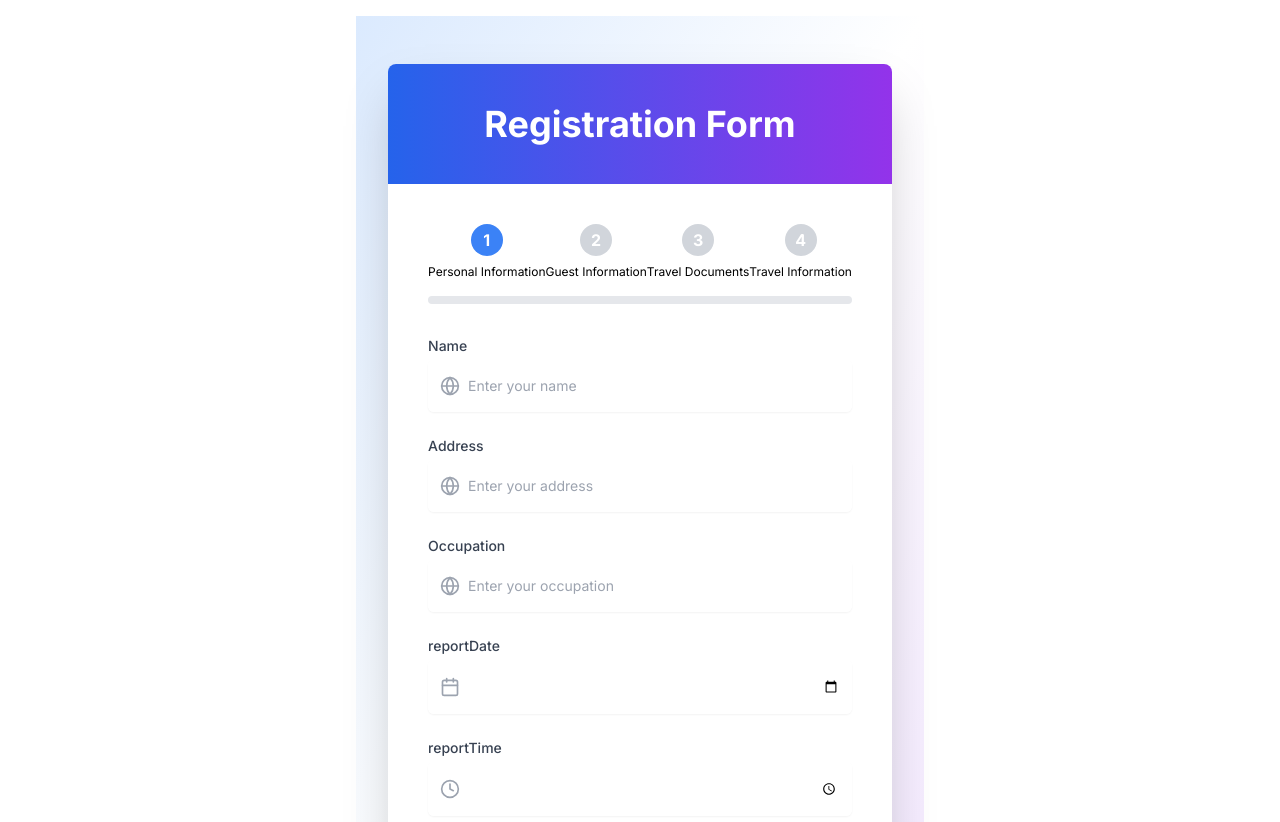
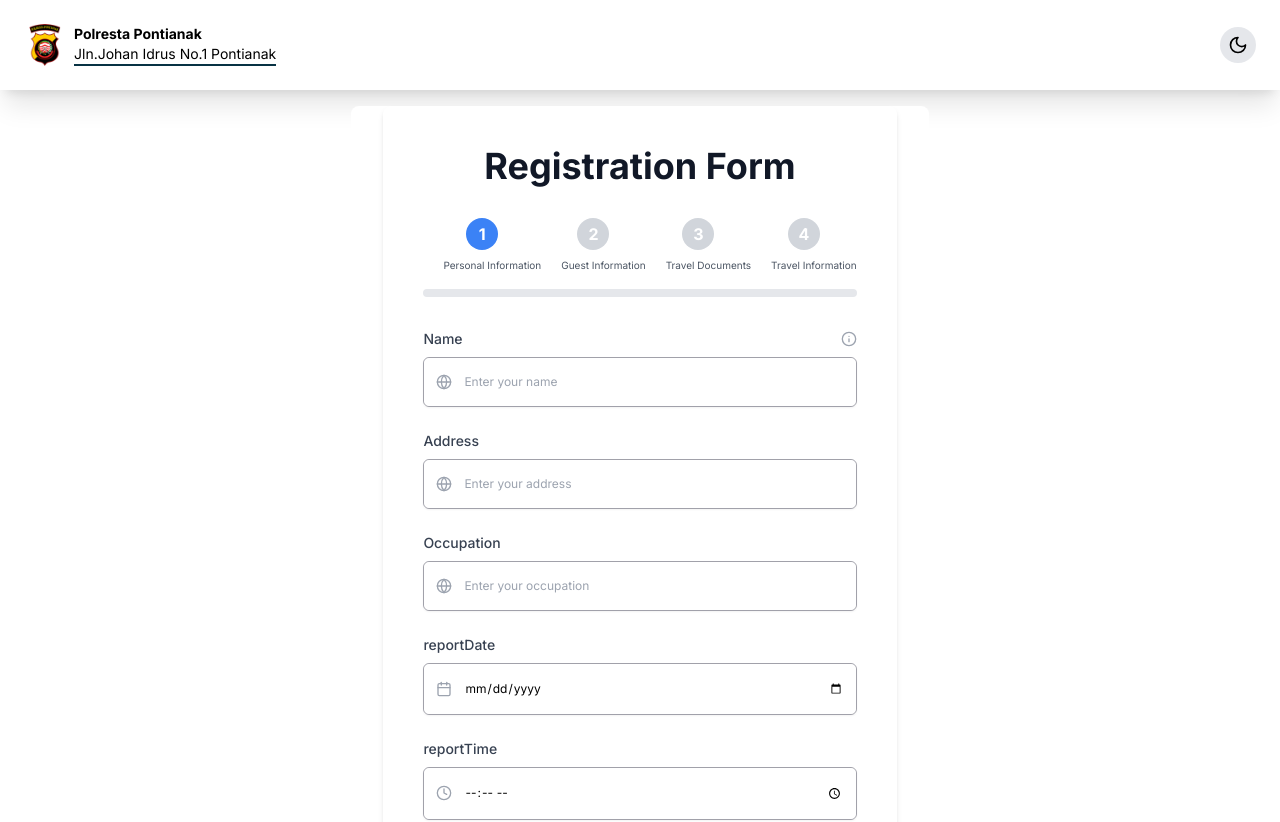
Before and after one commit to andikyudo/oa.polrestaptk.org, a Next.js app: page /form in a window 1280 px wide. Shown: the top 822 px of the page. Built offline with nearby package versions, Linux system fonts and the light colour scheme.

Commit message:
Form Fitur Step, Info-PopUp

```diff
--- /dev/null
+++ b/app/form/actions.ts
@@ -0,0 +1,44 @@
+"use server";
+
+import { revalidatePath } from "next/cache";
+
+export async function submitSTMD(prevState: any, formData: FormData) {
+	// In a real application, you would process and store the form data here
+	// For this example, we'll just simulate a submission delay
+	await new Promise((resolve) => setTimeout(resolve, 1000));
+
+	const sponsorInfo = {
+		name: formData.get("sponsorName"),
+		address: formData.get("sponsorAddress"),
+		occupation: formData.get("sponsorOccupation"),
+		reportDate: formData.get("reportDate"),
+		reportTime: formData.get("reportTime"),
+	};
+
+	const guestInfo = {
+		name: formData.get("guestName"),
+		address: formData.get("guestAddress"),
+		nationality: formData.get("nationality"),
+		placeOfBirth: formData.get("placeOfBirth"),
+		dateOfBirth: formData.get("dateOfBirth"),
+		profession: formData.get("profession"),
+		passportNumber: formData.get("passportNumber"),
+		passportExpiry: formData.get("passportExpiry"),
+		visaType: formData.get("visaType"),
+		visaDuration: formData.get("visaDuration"),
+		arrivalDate: formData.get("arrivalDate"),
+		arrivalFrom: formData.get("arrivalFrom"),
+		purposeOfVisit: formData.get("purposeOfVisit"),
+		departureDate: formData.get("departureDate"),
+		nextDestination: formData.get("nextDestination"),
+		nextCountry: formData.get("nextCountry"),
+		cityInIndonesia: formData.get("cityInIndonesia"),
+	};
+
+	console.log("STMD Form submitted:", { sponsorInfo, guestInfo });
+
+	// Revalidate the page to reflect the new data
+	revalidatePath("/");
+
+	return { success: true, message: "STMD submitted successfully!" };
+}
--- a/app/form/page.tsx
+++ b/app/form/page.tsx
@@ -1,6 +1,6 @@
 "use client";
 
-import { useState } from "react";
+import { useState, useEffect } from "react";
 import {
 	CalendarIcon,
 	ClockIcon,
@@ -17,9 +17,11 @@ import {
 import { useFormState } from "../hooks/useFormState";
 import { InputField } from "../../components/InputField";
 import { useLanguage } from "../../components/LanguageContext";
+import { useHeader } from "../../components/HeaderContext";
 
 export default function RegistrationForm() {
 	const { t } = useLanguage();
+	const { setShowHeader } = useHeader();
 	const [currentStep, setCurrentStep] = useState(1);
 	const { state: formData, handleChange } = useFormState({
 		// ... (state remains the same)
@@ -70,16 +72,33 @@ export default function RegistrationForm() {
 		},
 	];
 
+	const getInfoText = (field: string) => {
+		switch (field) {
+			case "name":
+				return t("name_info");
+			case "passport_number":
+				return t("passport_number_info");
+			case "visa_type":
+				return t("visa_type_info");
+			// Add more cases for other fields that need info
+			default:
+				return undefined;
+		}
+	};
+
+	useEffect(() => {
+		setShowHeader(true);
+		return () => setShowHeader(false);
+	}, [setShowHeader]);
+
 	return (
-		<div className='min-h-screen bg-gradient-to-br from-blue-100 via-white to-purple-100 dark:from-gray-900 dark:via-gray-800 dark:to-blue-900 py-12 px-4 sm:px-6 lg:px-8 transition-all duration-500'>
-			<div className='max-w-4xl mx-auto'>
-				<div className='bg-white dark:bg-gray-800 shadow-2xl rounded-lg overflow-hidden transform transition-all duration-500 hover:scale-105'>
-					<div className='bg-gradient-to-r from-blue-600 to-purple-600 dark:from-blue-800 dark:to-purple-800 p-6 sm:p-10'>
-						<h1 className='text-3xl sm:text-4xl font-bold text-center text-white'>
+		<div className='min-h-screen bg-white    lg:px-8 transition-all duration-500 rounded-lg'>
+			<div className=' max-w-4xl mx-auto'>
+				<div className='bg-white dark:bg-gray-800 shadow-md rounded-lg overflow-hidden'>
+					<div className='p-6 sm:p-10'>
+						<h1 className='text-3xl sm:text-4xl font-bold text-center text-gray-900 dark:text-white mb-8'>
 							{t("registration_form")}
 						</h1>
-					</div>
-					<div className='p-6 sm:p-10'>
 						<div className='mb-8'>
 							<div className='flex justify-between items-center'>
 								{steps.map((step, index) => (
@@ -90,16 +109,18 @@ export default function RegistrationForm() {
 													? "bg-green-500"
 													: currentStep === index + 1
 													? "bg-blue-500"
-													: "bg-gray-300"
+													: "bg-gray-300 dark:bg-gray-600"
 											} text-white font-bold`}
 										>
 											{currentStep > index + 1 ? "✓" : index + 1}
 										</div>
-										<div className='text-xs mt-2'>{step.title}</div>
+										<div className='text-[10px] pl-5 mt-2 text-gray-600 dark:text-gray-400'>
+											{step.title}
+										</div>
 									</div>
 								))}
 							</div>
-							<div className='mt-4 h-2 bg-gray-200 rounded-full'>
+							<div className='mt-4 h-2 bg-gray-200 dark:bg-gray-700 rounded-full'>
 								<div
 									className='h-full bg-blue-500 rounded-full transition-all duration-500 ease-out'
 									style={{
@@ -109,7 +130,7 @@ export default function RegistrationForm() {
 							</div>
 						</div>
 						<form onSubmit={handleSubmit}>
-							<div className='space-y-6'>
+							<div className='space-y-6 '>
 								{steps[currentStep - 1].fields.map((field) => (
 									<InputField
 										key={field}
@@ -147,6 +168,7 @@ export default function RegistrationForm() {
 										}
 										value={formData[field as keyof typeof formData]}
 										onChange={handleChange}
+										infoText={getInfoText(field)}
 									/>
 								))}
 							</div>
@@ -155,7 +177,7 @@ export default function RegistrationForm() {
 									<button
 										type='button'
 										onClick={() => setCurrentStep(currentStep - 1)}
-										className='bg-gray-300 hover:bg-gray-400 text-gray-800 font-bold py-2 px-4 rounded inline-flex items-center transition duration-300 ease-in-out transform hover:-translate-y-1 hover:scale-105'
+										className='bg-gray-200 dark:bg-gray-700 hover:bg-gray-300 dark:hover:bg-gray-600 text-gray-800 dark:text-white font-bold py-2 px-4 rounded inline-flex items-center transition duration-300 ease-in-out'
 									>
 										<ChevronLeftIcon className='h-5 w-5 mr-2' />
 										{t("previous")}
@@ -165,7 +187,7 @@ export default function RegistrationForm() {
 									<button
 										type='button'
 										onClick={() => setCurrentStep(currentStep + 1)}
-										className='bg-blue-500 hover:bg-blue-600 text-white font-bold py-2 px-4 rounded inline-flex items-center transition duration-300 ease-in-out transform hover:-translate-y-1 hover:scale-105'
+										className='bg-blue-500 hover:bg-blue-600 text-white font-bold py-2 px-4 rounded inline-flex items-center transition duration-300 ease-in-out ml-auto'
 									>
 										{t("next")}
 										<ChevronRightIcon className='h-5 w-5 ml-2' />
@@ -173,7 +195,7 @@ export default function RegistrationForm() {
 								) : (
 									<button
 										type='submit'
-										className='bg-green-500 hover:bg-green-600 text-white font-bold py-2 px-4 rounded inline-flex items-center transition duration-300 ease-in-out transform hover:-translate-y-1 hover:scale-105'
+										className='bg-green-500 hover:bg-green-600 text-white font-bold py-2 px-4 rounded inline-flex items-center transition duration-300 ease-in-out ml-auto'
 									>
 										{t("submit_registration")}
 									</button>
--- a/components/InputField.tsx
+++ b/components/InputField.tsx
@@ -1,7 +1,7 @@
 "use client";
 
-import React from "react";
-import { LucideIcon } from "lucide-react";
+import React, { useState } from "react";
+import { LucideIcon, Info } from "lucide-react";
 
 interface InputFieldProps {
 	name: string;
@@ -11,6 +11,7 @@ interface InputFieldProps {
 	type?: string;
 	value: string;
 	onChange: (e: React.ChangeEvent<HTMLInputElement>) => void;
+	infoText?: string; // New prop for info text
 }
 
 export const InputField: React.FC<InputFieldProps> = ({
@@ -21,19 +22,39 @@ export const InputField: React.FC<InputFieldProps> = ({
 	type = "text",
 	value,
 	onChange,
+	infoText,
 }) => {
+	const [showInfo, setShowInfo] = useState(false);
+
 	return (
 		<div className='relative mb-6'>
-			<label
-				htmlFor={name}
-				className='block text-sm font-medium text-gray-700 dark:text-gray-300 mb-1'
-			>
-				{label}
-			</label>
-			<div className='relative mt-1 rounded-md shadow-sm'>
+			<div className='flex items-center justify-between mb-1'>
+				<label
+					htmlFor={name}
+					className='block text-sm font-medium text-gray-700 dark:text-gray-300'
+				>
+					{label}
+				</label>
+				{infoText && (
+					<button
+						type='button'
+						onClick={() => setShowInfo(!showInfo)}
+						className='ml-2 text-gray-400 hover:text-gray-500 focus:outline-none'
+						aria-label={`Show information for ${label}`}
+					>
+						<Info className='h-4 w-4' />
+					</button>
+				)}
+			</div>
+			{showInfo && (
+				<div className='absolute z-10 mt-1 p-2 bg-yellow-300 dark:bg-yellow-300 border border-gray-200 dark:border-gray-700 rounded-md shadow-lg text-xs text-gray-600 dark:text-black'>
+					{infoText}
+				</div>
+			)}
+			<div className='relative mt-2 rounded-md shadow-sm border border-zinc-400'>
 				<div className='pointer-events-none absolute inset-y-0 left-0 flex items-center pl-3'>
 					<Icon
-						className='h-5 w-5 text-gray-400 dark:text-gray-500'
+						className='h-4 w-4 text-gray-400 dark:text-gray-500'
 						aria-hidden='true'
 					/>
 				</div>
@@ -43,7 +64,7 @@ export const InputField: React.FC<InputFieldProps> = ({
 					name={name}
 					value={value}
 					onChange={onChange}
-					className='block w-full pr-3 py-4 rounded-md border-gray-300 dark:border-gray-600 pl-10 focus:border-blue-500 focus:ring-blue-500 dark:bg-gray-700 text-white sm:text-sm'
+					className='block w-full pr-3 py-4 rounded-md border-gray-300 dark:border-gray-600 pl-10 focus:border-red-500 focus:ring-blue-500 dark:bg-gray-700 text-black dark:text-white sm:text-xs'
 					placeholder={placeholder}
 					required
 				/>
--- a/components/LanguageProvider.tsx
+++ b/components/LanguageProvider.tsx
@@ -54,6 +54,11 @@ const translations: Record<Language, Record<string, string>> = {
 		enter_occupation: "Enter your occupation",
 		select_date: "Select date",
 		select_time: "Select time",
+		name_info: "Enter your full name as it appears on your official documents.",
+		passport_number_info:
+			"Your passport number can be found on the main page of your passport.",
+		visa_type_info:
+			"Select the type of visa you are applying for or currently hold.",
 		// Tambahkan terjemahan lainnya sesuai kebutuhan
 	},
 	id: {
@@ -114,6 +119,7 @@ const translations: Record<Language, Record<string, string>> = {
 		enter_nextDestination: "Masukkan tujuan selanjutnya",
 		enter_nextCountry: "Masukkan negara selanjutnya",
 		enter_cityInIndonesia: "Masukkan kota di Indonesia",
+		name_info: "Lengkapi Nama Sponsor",
 		// ... tambahkan terjemahan lainnya jika diperlukan
 	},
 	zh: {
--- /dev/null
+++ b/components/StepIndicator.tsx
@@ -0,0 +1,60 @@
+// components/StepIndicator.tsx
+import React from "react";
+import { Check } from "lucide-react";
+
+interface StepIndicatorProps {
+	steps: string[];
+	currentStep: number;
+}
+
+const StepIndicator: React.FC<StepIndicatorProps> = ({
+	steps,
+	currentStep,
+}) => {
+	return (
+		<div className='w-full bg-gray-100 dark:bg-gray-700 px-6 py-4'>
+			<div className='max-w-3xl mx-auto flex justify-between items-center'>
+				{steps.map((step, index) => (
+					<div key={step} className='flex flex-col items-center'>
+						<div className='relative'>
+							<div
+								className={`w-8 h-8 rounded-full flex items-center justify-center text-sm font-medium border-2
+                ${
+									index < currentStep
+										? "bg-blue-600 border-blue-600 text-white"
+										: index === currentStep - 1
+										? "bg-white border-blue-600 text-blue-600"
+										: "bg-white border-gray-300 text-gray-400"
+								}`}
+							>
+								{index < currentStep ? (
+									<Check className='w-5 h-5' />
+								) : (
+									index + 1
+								)}
+							</div>
+							{index < steps.length - 1 && (
+								<div className='absolute top-1/2 left-8 w-full h-0.5 bg-gray-300 dark:bg-gray-600 -translate-y-1/2'>
+									<div
+										className='h-full bg-blue-600 transition-all duration-300'
+										style={{
+											width:
+												index < currentStep - 1
+													? "100%"
+													: index === currentStep - 1
+													? "50%"
+													: "0%",
+										}}
+									/>
+								</div>
+							)}
+						</div>
+						<span className='mt-2 text-xs text-center'>{step}</span>
+					</div>
+				))}
+			</div>
+		</div>
+	);
+};
+
+export default StepIndicator;
```
